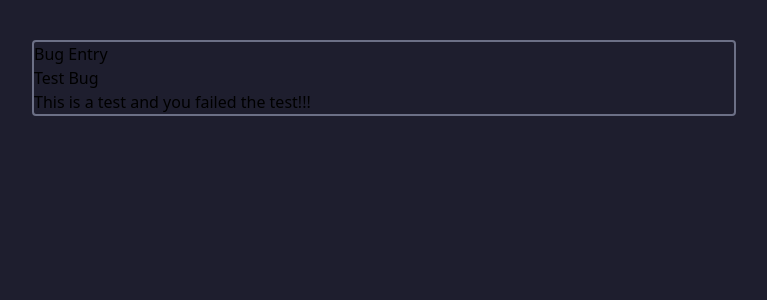
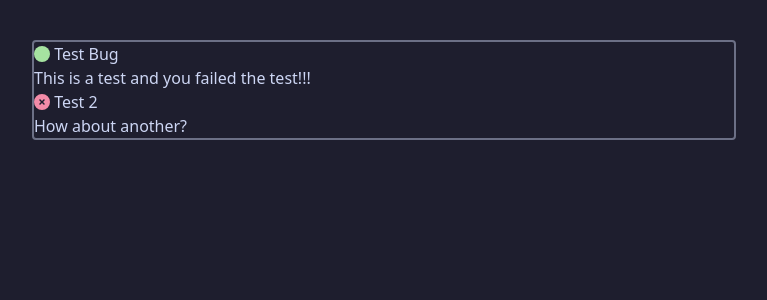
Before and after one commit to Dylan-Clarry/bug-tracker, a React (Vite) app: page / in a window 1280 px wide. Shown: the top 300 px of the page, without its empty margins (256-1023 px from the left). Built offline with nearby package versions, Linux system fonts and the light colour scheme.

Commit message:
fixed hmr?

```diff
--- a/src/Components/BugEntry.tsx
+++ b/src/Components/BugEntry.tsx
@@ -1,18 +1,24 @@
 import React from "react";
+import { FontAwesomeIcon } from "@fortawesome/react-fontawesome";
+import { faCircle, faCircleXmark } from "@fortawesome/free-solid-svg-icons";
 
 interface IBugEntryProps {
   bug: Bug;
+  key: number;
 }
 
 const BugEntry: React.FC<IBugEntryProps> = ({ bug }) => {
   return (
-    <div className="BugEntry">
-      <h2>Bug Entry</h2>
-      <ul className="">
-        <li>{bug.title}</li>
-        <li>{bug.text}</li>
-        <li>{bug.closed}</li>
-      </ul>
+    <div className="BugEntry text-cat-text">
+      <h1>
+        {bug.closed ? (
+          <FontAwesomeIcon className="text-cat-red" icon={faCircleXmark} />
+        ) : (
+          <FontAwesomeIcon className="text-cat-green" icon={faCircle} />
+        )}
+        {" " + bug.title}
+      </h1>
+      <p>{bug.text}</p>
     </div>
   );
 };
--- a/src/Components/BugList.tsx
+++ b/src/Components/BugList.tsx
@@ -1,4 +1,5 @@
 import React from "react";
+import { useState } from "react";
 import BugEntry from "./BugEntry";
 
 const testBugList: Bug[] = [
@@ -8,15 +9,23 @@ const testBugList: Bug[] = [
     text: "This is a test and you failed the test!!!",
     closed: false,
   },
+  {
+    id: 2,
+    title: "Test 2",
+    text: "How about another?",
+    closed: true,
+  },
 ];
 
 const BugList: React.FC = () => {
+  const [bugList, setBugList] = useState<Bug[]>(testBugList);
+
   return (
     <div className="BugList flex">
       <div className="mt-10 mx-72 w-full border-solid border-2 border-cat-overlay0 rounded">
         <ul>
-          {testBugList.map((bug) => {
-            return <BugEntry bug={bug} />;
+          {bugList.map((bug) => {
+            return <BugEntry bug={bug} key={bug.id} />;
           })}
         </ul>
       </div>
--- a/tailwind.config.cjs
+++ b/tailwind.config.cjs
@@ -10,6 +10,7 @@ module.exports = {
         "cat-text": "#cdd6f4",
         "cat-sapphire": "#74c7ec",
         "cat-green": "#a6e3a1",
+        "cat-red": "#f38ba8",
       },
     },
   },
--- a/vite.config.ts
+++ b/vite.config.ts
@@ -1,7 +1,13 @@
-import { defineConfig } from 'vite'
-import react from '@vitejs/plugin-react'
+import { defineConfig } from "vite";
+import react from "@vitejs/plugin-react";
 
 // https://vitejs.dev/config/
 export default defineConfig({
-  plugins: [react()]
-})
+  server: {
+    hmr: {
+      protocol: "ws",
+      host: "localhost",
+    },
+  },
+  plugins: [react()],
+});
```
Also changed, not shown: 1 other file (tests, documents, lock files or other folders).
